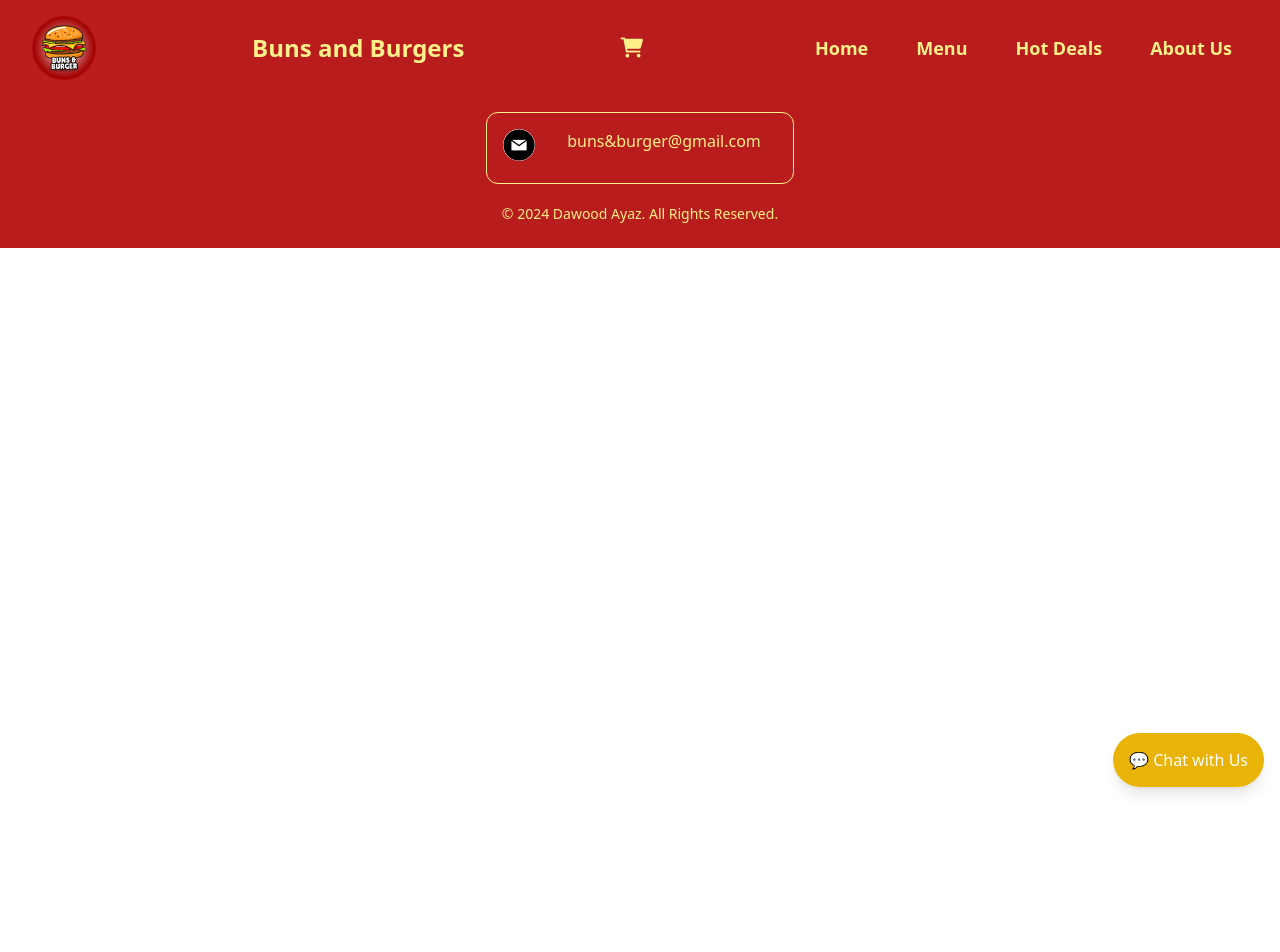
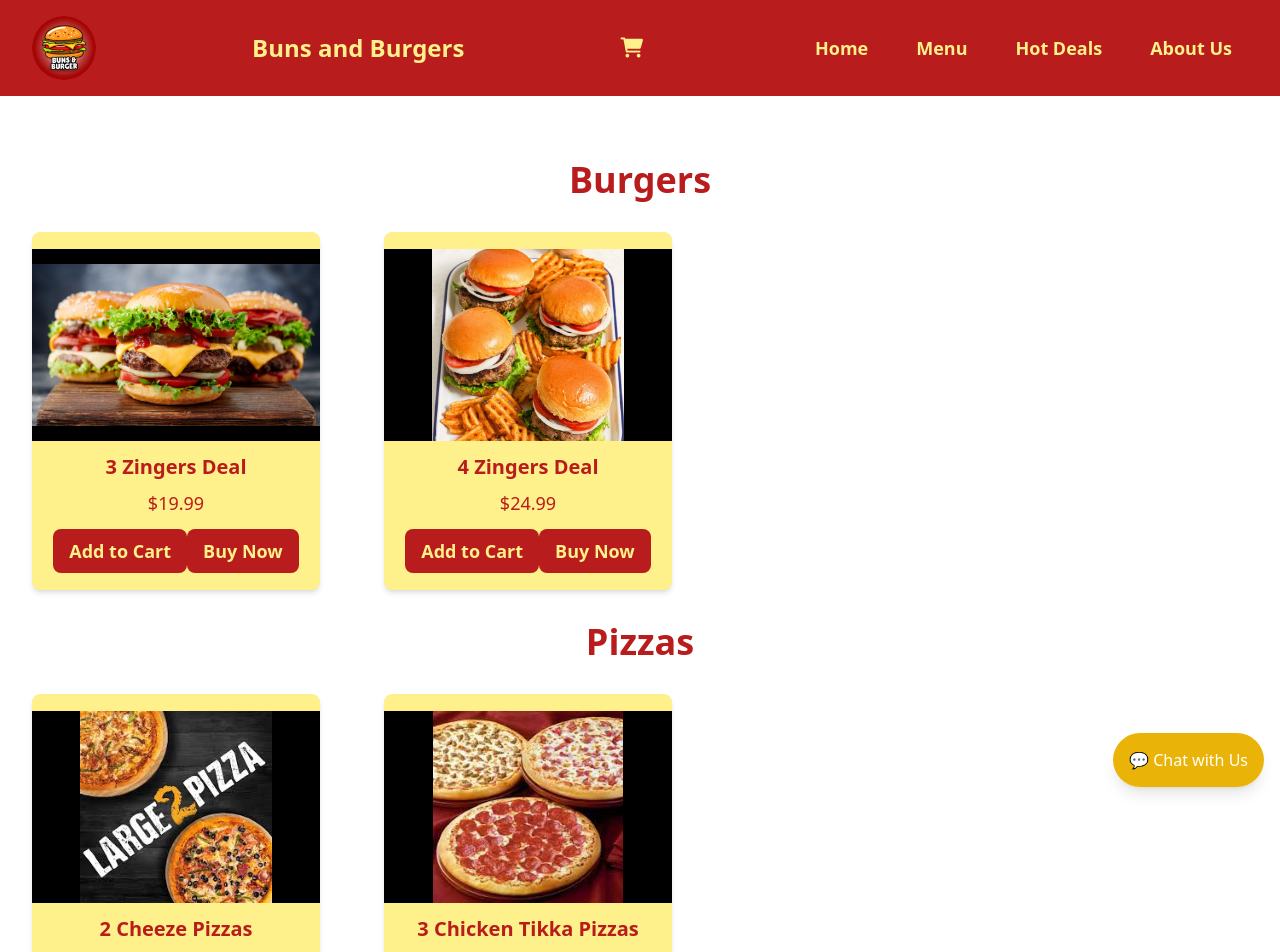
Before and after one commit to Dawoodayaz20/Buns-and-Burger-in-React, a React (Vite) app: page /deals in a window 1280 px wide. Shown: the top 952 px of the page. Before the commit the page ends 800 px from the top, so only its background shows below. Built offline with nearby package versions, Linux system fonts and the light colour scheme.

Commit message:
Finally finished, after adding deals page.

```diff
--- a/src/App.jsx
+++ b/src/App.jsx
@@ -5,8 +5,9 @@ import Header from './components/header/header.component';
 import MenuPage from './pages/menupage/menupage.component';
 import AboutPage from './pages/aboutpage/about.component';
 import CartPage from './pages/cartpage/cartpage.component';
+import ChatBotPage from './pages/chatpage/chatbotpage';
+import DealsPage from './pages/dealspage/deals.component';
 import Footer from './components/footer/footer.component';
-import ChatBotPage from './pages/chatpage/chatbotpage';
 import BurgerChatWidget from './pages/chatpage/chatWidget.component';
 import { CartProvider } from './components/cart/cartcontext';
 import './App.css'
@@ -29,10 +30,11 @@ class App extends React.Component {
       <BurgerChatWidget />
         <Routes>
           <Route path='/' element={ <HomePage /> } />
+          <Route path='/chat' element={ <ChatBotPage /> } />
           <Route path='/menu' element={ <MenuPage /> } />
           <Route path='/cart' element={ <CartPage /> } />
-          <Route path='/chat' element={ <ChatBotPage /> } />
           <Route path='/about' element={ <AboutPage /> } />
+          <Route path='/deals' element={ <DealsPage /> } />
         </Routes>
         <Footer />
         </div>
--- a/src/assets/burgersdata/burgers_data.js
+++ b/src/assets/burgersdata/burgers_data.js
@@ -12,7 +12,9 @@ const menuData = {
       {name: "Chicken Fajita Pizza",id: 202,price : "$12.99",ImgLink: "Chicken Fajita Pizza.webp",quant: 15},
       {name: "Chicken Supreme Pizza",id: 203,price : "$13.99",ImgLink: "Chicken Supreme Pizza.webp",quant: 15},
       {name: "Chicken Cheese Pizza",id: 204,price : "$13.99",ImgLink: "Pizza2.jpg",quant: 15},
-      {name: "Chicken Supreme Pizza",id: 205,price : "$13.99",ImgLink: "Pizza3.jpeg",quant: 15}
+      {name: "Chicken Supreme Pizza",id: 205,price : "$13.99",ImgLink: "Pizza3.jpeg",quant: 15},
+      { name: "2 Cheeze Pizzas", id: 103, price: "$29.99", ImgLink: "2 Large Pizzas.jpeg", quant: 15 },
+      { name: "3 Chicken Tikka Pizzas", id: 104, price: "$19.99", ImgLink: "3 Large Pizzas.jpeg", quant: 15 },
     ]
 }
 
--- /dev/null
+++ b/src/assets/burgersdata/dealsdata.js
@@ -0,0 +1,12 @@
+const dealsData = {
+    Burgers: [
+        { name: "3 Zingers Deal", id: 101, price: "$19.99", ImgLink: "3Zingerdeal.jpg", quant: 15 },
+        { name: "4 Zingers Deal", id: 102, price: "$24.99", ImgLink: "4ZingersDeal.jpg", quant: 15 }
+    ],
+    Pizzas:[
+        { name: "2 Cheeze Pizzas", id: 103, price: "$29.99", ImgLink: "2 Large Pizzas.jpeg", quant: 15 },
+        { name: "3 Chicken Tikka Pizzas", id: 104, price: "$19.99", ImgLink: "3 Large Pizzas.jpeg", quant: 15 },
+    ]
+}
+
+export default dealsData;
--- /dev/null
+++ b/src/pages/dealspage/deals.component.jsx
@@ -0,0 +1,36 @@
+import React from "react";
+import ItemCard from "../../components/ItemCards/item-card.component";
+import dealsdata from "../../assets/burgersdata/dealsdata"
+
+
+class DealsPage extends React.Component {
+    constructor(){
+        super()
+
+        this.state = {
+            dealsdata
+        }
+    }
+
+    render() {
+        return(
+        <div className='my-40'>
+            <h1 className="text-red-700 font-bold text-4xl text-center">Burgers</h1>
+            <div className="inline-flex flex-wrap justify-items-center justify-between">
+                {this.state.dealsdata.Burgers.slice(0, 4).map(({id, ...otherMenuProps}) => (
+                    <ItemCard key={id} {...otherMenuProps} />
+                ))}
+            </div>
+
+            <h1 className="text-red-700 font-bold text-4xl text-center">Pizzas</h1>
+            <div className="inline-flex flex-wrap justify-items-center justify-between">
+                {this.state.dealsdata.Pizzas.slice(0, 4).map(({id, ...otherMenuProps}) => (
+                    <ItemCard key={id} {...otherMenuProps} />
+                ))}
+            </div>
+        </div >
+    )
+}
+}
+
+export default DealsPage
--- a/src/pages/menupage/menupage.component.jsx
+++ b/src/pages/menupage/menupage.component.jsx
@@ -20,7 +20,7 @@ class MenuPage extends React.Component {
                     <ItemCard key={id} {...otherMenuProps} />
                 ))}
             </div>
-                <h1 className="text-red-700 font-bold text-4xl text-center">Pizzas</h1>
+            <h1 className="text-red-700 font-bold text-4xl text-center">Pizzas</h1>
             <div className="inline-flex flex-wrap justify-items-center justify-between">
                 {this.state.menuData.Pizza.map(({id, ...otherMenuProps}) => (
                     <ItemCard key={id} {...otherMenuProps} />
```
Also changed, not shown: public/images/2 Large Pizzas.jpeg (added), public/images/3 Large Pizzas.jpeg (added).
